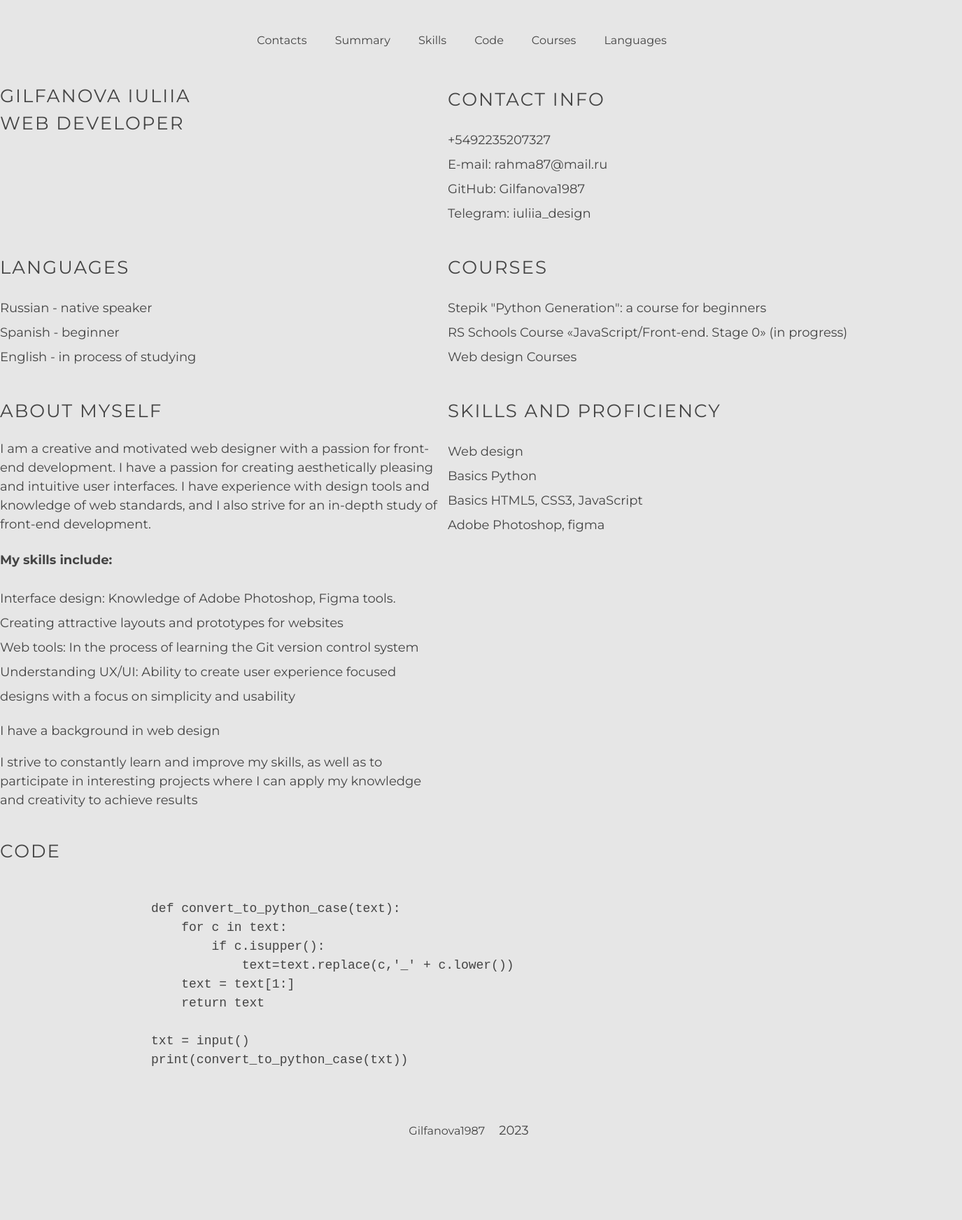
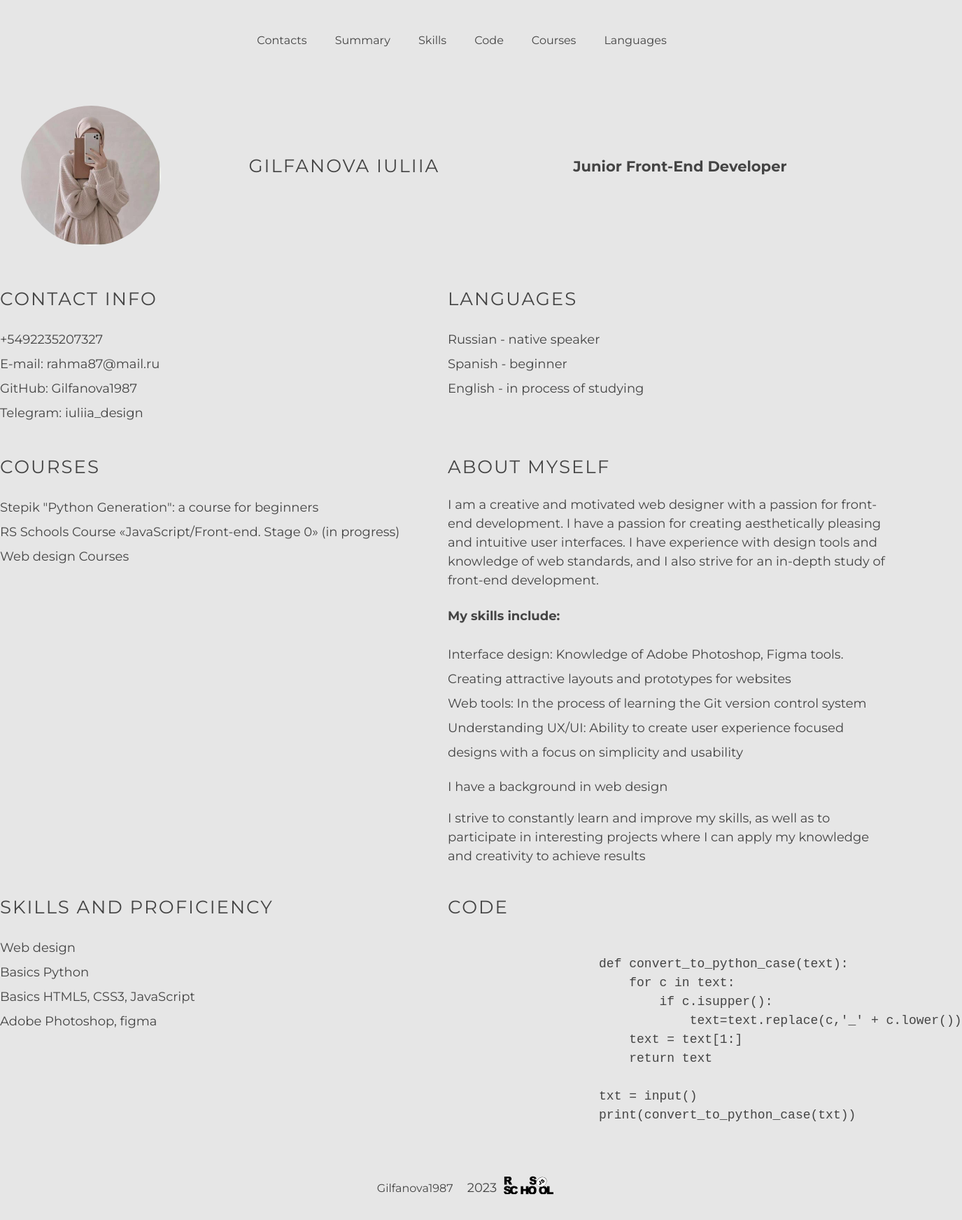
Before and after one commit to Gilfanova1987/rsschool-cv, a plain HTML site: page index.html in a window 1280 px wide. Shown: the whole page at 70% size, 1375 px wide, since content can reach past the window. Before the commit the page ends 1659 px from the top, so only its background shows below. Drawn offline with Linux system fonts and the light colour scheme.

Commit message:
refactor: changed html and css file

```diff
--- a/index.html
+++ b/index.html
@@ -30,9 +30,13 @@
 
     <main class="main">
         <div class="container main-container">
+            <section class="section section-profile" id="profile">
+                <img class="img" src="/rsschool-cv/assets/img/121450956.jpg" alt="foto">
+                <div class="section-profile">
+                <h1 class="section-title">Gilfanova Iuliia</h1>
 
-            <section class="section" id="profile">
-                <h1 class="section-title">Gilfanova Iuliia<br><span>Web developer</span></h1>
+                <h3 class="section-subtitle">Junior Front-End Developer</h3>
+            </div>
             </section>
 
             <section class="section" id="contact">
@@ -106,11 +110,11 @@
 
     <footer class="footer">
             <div class="container">
-                <nav class="nav-footer">
-                    <ul class="nav-list">
-                        <li class="nav-item"><a href="https://github.com/Gilfanova1987" class="nav-link">Gilfanova1987</a></li>
-                        <li class="nav-item">2023</li>
-                        <li class="nav-item"><a href="https://rs.school/js/"><img src="/rsschool-cv/assets/svg/rs_school_js.svg"></a></li>
+                <nav class="nav">
+                    <ul class="footer-list">
+                        <li class="footer-item"><a href="https://github.com/Gilfanova1987" class="footer-link">Gilfanova1987</a></li>
+                        <li class="footer-item">2023</li>
+                        <li class="footer-item"><a href="https://rs.school/js/"><img src="/rsschool-cv/assets/svg/Frame 3.svg"></a></li>
                     </ul>
                 </nav>
             </div>
--- a/style.css
+++ b/style.css
@@ -58,6 +58,8 @@ body{
     color: #241d81;
     font-weight: 500;
 }
+
+
 .main-container{
     display: flex;
     flex-wrap: wrap;
@@ -66,6 +68,19 @@ body{
     width: 50%;
 }
 
+.section-profile {
+    display: flex;
+    justify-content: space-around;
+    width: 100%;
+    padding: 50px 30px 35px;
+
+}
+.img {
+    width: 200px;
+    height: 200px;
+    object-fit: cover;
+    border-radius: 50%;
+}
 .section-title{
     font-size: 26px;
     font-weight: 400;
@@ -91,11 +106,26 @@ body{
     font-weight: 500;
 }
 
-
-
-
-
-
+.footer-list{
+    display: flex;
+    justify-content: center;
+    align-items: center;
+    list-style: none;
+}
+.footer-link {
+    padding: 0 20px;
+    line-height: 50px;
+    text-decoration: none;
+    color: var(--black);
+    font-size: 16px;
+    font-weight: 500;
+}
+.footer-link:hover {
+    transition: 0.3s;
+    transition: color 0.5s;
+    color: #241d81;
+    font-weight: 500;
+}
 
 
 @media (max-width: 768px) {
```
Also changed, not shown: assets/svg/Frame 3.svg (added), assets/svg/rs_school_js.svg (deleted).
